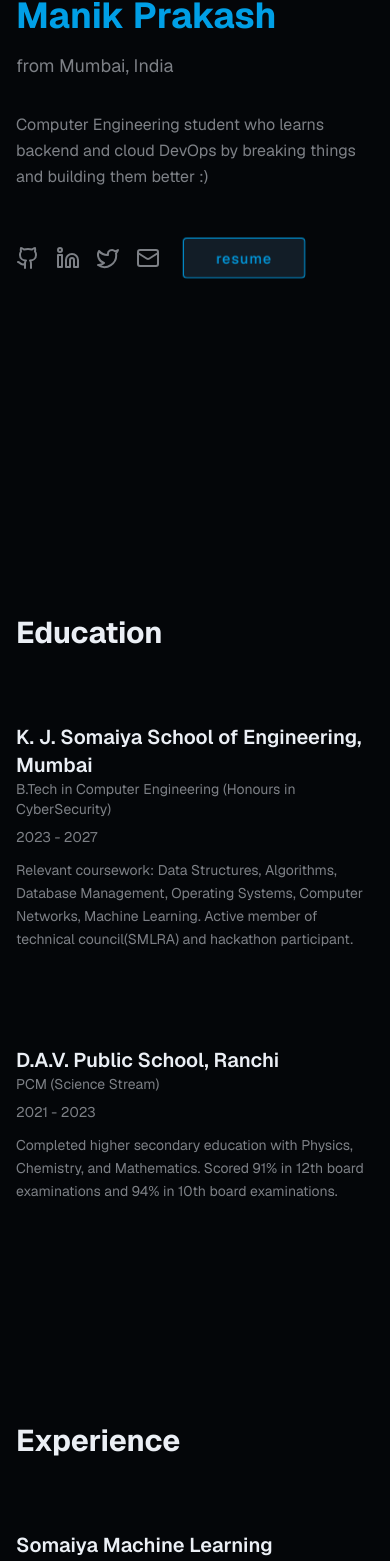
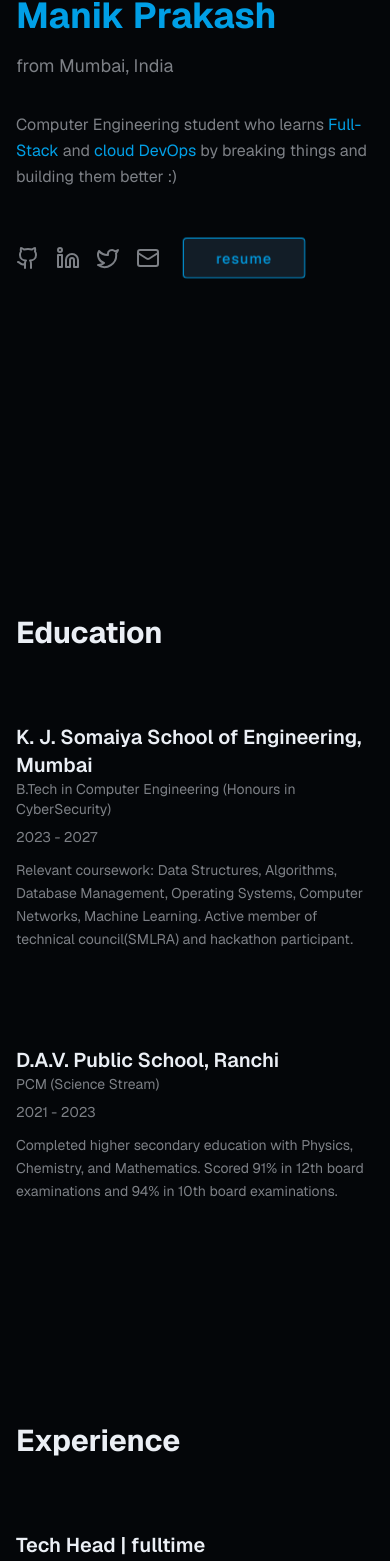
Before and after one commit to manik-prakash/portfolio-website, a Next.js app: page / in a window 390 px wide. Shown: the part 345-1906 px from the top of the page. Built offline with nearby package versions, Linux system fonts and the light colour scheme.

Commit message:
improved the UX

```diff
--- a/components/experience.tsx
+++ b/components/experience.tsx
@@ -12,9 +12,9 @@ export function Experience() {
               <div className="flex flex-col sm:flex-row sm:items-start sm:justify-between gap-2 mb-3">
                 <div>
                   <h3 className="text-xl sm:text-2xl font-semibold text-foreground group-hover:text-accent transition-colors duration-200">
-                    {exp.company}
+                    {exp.role}
                   </h3>
-                  <p className="text-sm sm:text-base text-muted-foreground">{exp.role}</p>
+                  <p className="text-sm sm:text-base text-muted-foreground">{exp.company}</p>
                 </div>
                 <span className="text-sm sm:text-base text-muted-foreground whitespace-nowrap">{exp.period}</span>
               </div>
--- a/components/hero.tsx
+++ b/components/hero.tsx
@@ -9,13 +9,13 @@ export function Hero() {
       <div className="max-w-4xl w-full mx-auto">
         <div className="animate-fade-in-up">
           <h1 className="text-4xl sm:text-5xl md:text-6xl lg:text-7xl font-bold mb-4 text-balance">
-            hi, i am <span className="text-accent">{personalInfo.name}</span>
+            hi, i am <span className="text-accent">Manik Prakash</span>
           </h1>
           <p className="text-lg sm:text-xl md:text-2xl text-muted-foreground mb-8">
-            from {personalInfo.location}
+            from Mumbai, India
           </p>
           <p className="text-base sm:text-lg md:text-xl text-muted-foreground max-w-2xl mb-12 leading-relaxed">
-            {personalInfo.tagline}
+            Computer Engineering student who learns <span className="text-accent">Full-Stack</span> and <span className="text-accent">cloud DevOps</span> by breaking things and building them better :)
           </p>
 
           <div className="flex gap-4 items-center flex-wrap">
--- a/data/index.ts
+++ b/data/index.ts
@@ -41,7 +41,7 @@ export interface SocialLink {
 export const personalInfo = {
     name: "Manik Prakash",
     location: "Mumbai, India",
-    tagline: "Computer Engineering student who learns backend and cloud DevOps by breaking things and building them better :)",
+    tagline: "",
 }
 
 
```
